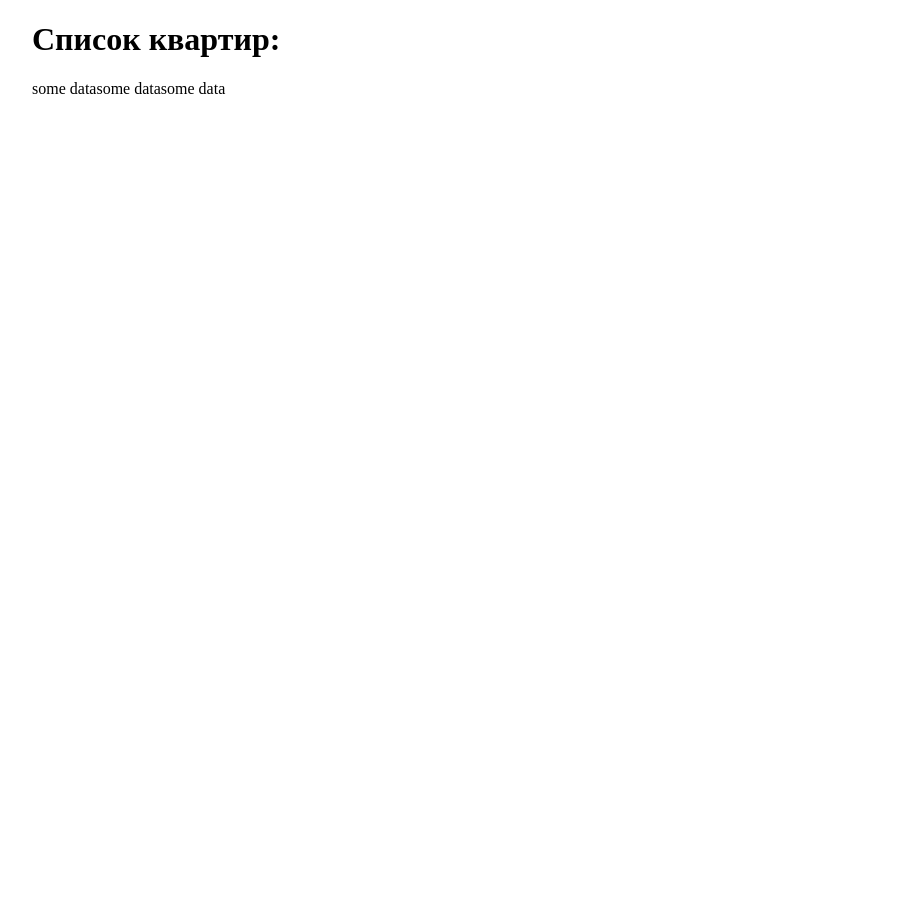
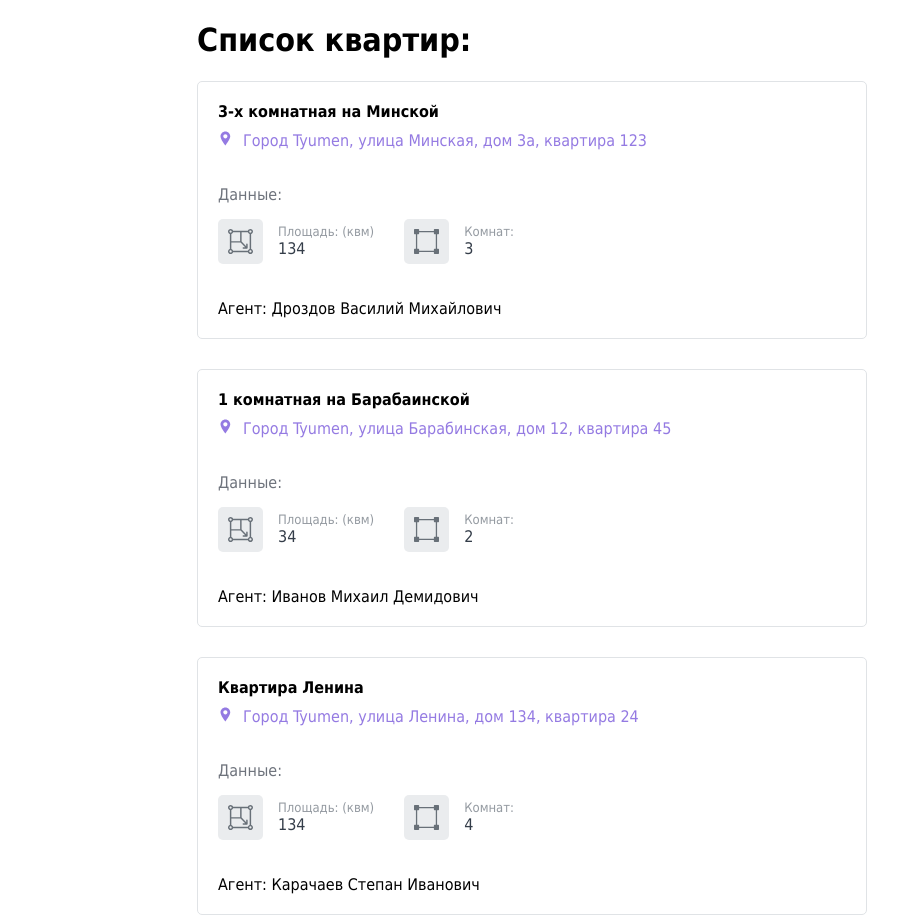
Before and after one commit to nk-d/task_apartments, a Vue app: page / in a window 1280 px wide. Shown: the whole page, without its empty margins (108-1006 px from the left). Before the commit the page ends 800 px from the top, so only its background shows below. Built offline with nearby package versions, Linux system fonts and the light colour scheme.

Commit message:
Styling of apartments

```diff
--- a/src/App.vue
+++ b/src/App.vue
@@ -24,12 +24,14 @@
     // mb import normalize, there is no need for this project
     margin: 0;
     padding: 0;
+    font-family: Tahoma, sans-serif;
   }
 
   #app {
-    max-width: 1000px;
+    max-width: 700px;
     width: 100%;
     margin: 0 auto;
     padding: 0 15px;
+    box-sizing: border-box;
   }
 </style>
--- a/src/components/Apartment.vue
+++ b/src/components/Apartment.vue
@@ -1,12 +1,33 @@
 <template>
-    <div class="apartment" v-if="apartment">
-        some data
-    </div>
+    <article class="apartment" v-if="apartment">
+        <div class="apartment__item">
+            <h2 class="apartment__header">{{ apartment.attributes.title }}</h2>
+            <Address v-if="apartment.attributes.address" :address="apartment.attributes.address" />
+            <KeyData v-if="apartment.attributes.area || apartment.attributes.rooms"
+                    :area="apartment.attributes.area"
+                    :unit="apartment.attributes.unit"
+                    :rooms="apartment.attributes.rooms" />
+            <div v-if="apartment.relationships && apartment.relationships.type === 'agent'">
+                Агент:
+                {{ apartment.relationships.attributes.last_name }}
+                {{ apartment.relationships.attributes.first_name }}
+                {{ apartment.relationships.attributes.middle_name }}
+            </div>
+
+        </div>
+    </article>
 </template>
 
 <script>
+    import Address from '@/components/ApartmentAddress';
+    import KeyData from '@/components/ApartmentKeyData';
+
     export default {
         name: 'Apartment',
+        components: {
+            Address,
+            KeyData
+        },
         props: {
             apartment: Object
         }
@@ -14,6 +35,20 @@
 </script>
 
 <style lang="scss">
-    .apartments {
+    .apartment + .apartment {
+        margin: {
+            top: 30px;
+        }
+    }
+
+    .apartment {
+        border: 1px solid #e0e3e6;
+        border-radius: 5px;
+        padding: 20px;
+
+        &__header {
+            font-size: 16px;
+            margin: 0;
+        }
     }
 </style>
--- /dev/null
+++ b/src/components/ApartmentAddress.vue
@@ -0,0 +1,45 @@
+<template>
+    <div class="address">
+        <div class="address__icon">
+            <AddressIcon />
+        </div>
+        <div class="address__text">
+            Город {{ address.city }},
+            улица {{ address.street }},
+            дом {{ address.house }},
+            квартира {{ address.room }}
+        </div>
+    </div>
+</template>
+
+<script>
+    import AddressIcon from '@/components/icons/Address';
+
+    export default {
+        name: 'ApartmentAddress',
+        components: {
+            AddressIcon
+        },
+        props: {
+            address: Object
+        }
+    }
+</script>
+
+<style lang="scss">
+    .address {
+        display: flex;
+        margin-top: 10px;
+
+        &__icon svg {
+            width: 15px;
+            height: 15px;
+            fill: rgba(#6642d6, .7);
+            margin-right: 10px;
+        }
+
+        &__text {
+            color: rgba(#6642d6, .7);
+        }
+    }
+</style>
--- /dev/null
+++ b/src/components/ApartmentKeyData.vue
@@ -0,0 +1,106 @@
+<template>
+    <div class="key-data">
+        <h3 class="key-data__header">Данные:</h3>
+        <ul class="key-data__items">
+            <li class="key-data__item" v-if="area && unit">
+                <i class="key-data__icon">
+                    <Area />
+                </i>
+                <div class="key-data__data">
+                    <div class="key-data__text">Площадь: ({{ unit }})</div>
+                    <div class="key-data__value">{{ area }}</div>
+                </div>
+            </li>
+            <li class="key-data__item" v-if="rooms">
+                <i class="key-data__icon">
+                    <Rooms />
+                </i>
+                <div class="key-data__data">
+                    <div class="key-data__text">Комнат:</div>
+                    <div class="key-data__value">{{ rooms }}</div>
+                </div>
+            </li>
+        </ul>
+    </div>
+</template>
+
+<script>
+    import Area from '@/components/icons/Area';
+    import Rooms from '@/components/icons/Rooms';
+
+    export default {
+        name: 'ApartmentAddress',
+        components: {
+            Area,
+            Rooms
+        },
+        props: {
+            area: String,
+            unit: String,
+            rooms: String
+        }
+    }
+</script>
+
+<style lang="scss">
+
+    .key-data {
+        margin: {
+            top: 35px;
+            bottom: 35px;
+        };
+
+        &__header {
+            color: #6e737c;
+            font-weight: normal;
+            font-size: 16px;
+            margin: {
+                top: 0;
+                left: 0;
+                right: 0;
+                bottom: 0;
+            };
+        }
+
+        &__items {
+            list-style-type: none;
+            display: flex;
+            flex-wrap: wrap;
+            margin: 0;
+            padding: 0;
+        }
+
+        &__item {
+            display: flex;
+            align-items: center;
+            padding-right: 30px;
+            padding-top: 15px;
+        }
+
+        &__icon {
+            width: 45px;
+            height:45px;
+            background-color: #eaecee;
+            display: flex;
+            justify-content: center;
+            align-items: center;
+            border-radius: 5px;
+            margin-right: 15px;
+
+            svg {
+                width: 25px;
+                height: 25px;
+                fill: #687078;
+            }
+        }
+
+        &__text {
+            color: #949aa1;
+            font-size: 13px;
+        }
+
+        &__value {
+            color: #343d49;
+        }
+    }
+</style>
--- a/src/components/ListApartments.vue
+++ b/src/components/ListApartments.vue
@@ -6,7 +6,7 @@
 
     </template>
 
-    <template v-else-if="!apartments.length && !error">Some loading with interactive elements, mb use spin</template>
+    <template v-else-if="!apartments.length && !error">Загрузка...</template>
 
     <template v-else-if="error">Упс, ошибка, попробуйте обновить страницу позже!</template>
   </main>
@@ -35,6 +35,5 @@
 
 <style lang="scss">
   .list-apartments {
-    display: flex;
   }
 </style>
--- /dev/null
+++ b/src/components/icons/Address.vue
@@ -0,0 +1,6 @@
+<template>
+    <svg xmlns="http://www.w3.org/2000/svg" viewBox="-119 -21 682 682.667">
+        <defs/>
+        <path d="M216.21 0C93.548 0-6.25 99.797-6.25 222.46-6.25 376.638 216.43 640 216.43 640s222.242-270.945 222.242-417.54C438.672 99.798 338.879 0 216.21 0zm67.122 287.598c-18.508 18.504-42.812 27.757-67.121 27.757-24.305 0-48.617-9.253-67.117-27.757-37.012-37.008-37.012-97.227 0-134.239 17.922-17.93 41.761-27.804 67.117-27.804 25.355 0 49.191 9.879 67.121 27.804 37.012 37.012 37.012 97.23 0 134.239zm0 0"/>
+    </svg>
+</template>
--- /dev/null
+++ b/src/components/icons/Area.vue
@@ -0,0 +1,6 @@
+<template>
+    <svg xmlns="http://www.w3.org/2000/svg" viewBox="0 0 512 512">
+        <defs/>
+        <path d="M473.67 407.48V104.52C495.79 98.02 512 77.53 512 53.33 512 23.92 488.07 0 458.67 0c-24.21 0-44.7 16.2-51.19 38.33H104.52C98.03 16.2 77.54 0 53.33 0 23.93 0 0 23.92 0 53.33c0 24.2 16.21 44.69 38.33 51.19v302.96C16.21 413.98 0 434.47 0 458.67 0 488.08 23.93 512 53.33 512c24.21 0 44.7-16.2 51.19-38.33h302.96c6.49 22.13 26.98 38.33 51.19 38.33 29.4 0 53.33-23.92 53.33-53.33 0-24.2-16.21-44.69-38.33-51.19zm-66.19 36.19H104.52c-5.09-17.37-18.82-31.1-36.19-36.19V278.5h188.958l94.166 94.167h-38.527c-8.284 0-15 6.716-15 15s6.716 15 15 15h74.74c8.309 0 14.974-6.773 14.998-14.956l.002-.044v-74.74c0-8.284-6.716-15-15-15s-15 6.716-15 15v38.527L278.5 257.287V68.33h128.98c5.09 17.37 18.82 31.1 36.19 36.19v302.96c-17.37 5.09-31.1 18.82-36.19 36.19zM482 53.33c0 12.872-10.471 23.34-23.33 23.34-19.641 0-30.684-23.115-17.86-38.34 13.961-16.604 41.19-6.712 41.19 15zM248.5 248.5H68.33V104.52c17.37-5.09 31.1-18.82 36.19-36.19H248.5zM30 53.33C30 40.47 40.47 30 53.33 30c19.792 0 30.572 23.207 17.87 38.33-14.089 16.842-41.2 6.511-41.2-15zm0 405.34c0-12.871 10.47-23.34 23.33-23.34 19.702 0 30.657 23.148 17.86 38.34-13.961 16.604-41.19 6.712-41.19-15zM458.67 482c-21.572 0-31.751-27.189-15-41.2 8.64-7.257 21.278-7.337 30 .01 16.604 13.961 6.712 41.19-15 41.19z"/>
+    </svg>
+</template>
--- /dev/null
+++ b/src/components/icons/Rooms.vue
@@ -0,0 +1,6 @@
+<template>
+    <svg xmlns="http://www.w3.org/2000/svg" viewBox="0 0 407.51 407.51">
+        <defs/>
+        <path d="M397.061 83.592c5.771 0 10.449-4.678 10.449-10.449V10.449C407.51 4.678 402.832 0 397.061 0h-62.694c-5.771 0-10.449 4.678-10.449 10.449v20.898H83.592V10.449C83.592 4.678 78.914 0 73.143 0H10.449C4.678 0 0 4.678 0 10.449v62.694c0 5.771 4.678 10.449 10.449 10.449h20.898v240.327H10.449C4.678 323.918 0 328.597 0 334.367v62.694c0 5.771 4.678 10.449 10.449 10.449h62.694c5.771 0 10.449-4.678 10.449-10.449v-20.898h240.327v20.898c0 5.771 4.678 10.449 10.449 10.449h62.694c5.771 0 10.449-4.678 10.449-10.449v-62.694c0-5.771-4.678-10.449-10.449-10.449h-20.898V83.592h20.897zm-41.796 240.326h-20.898c-5.771 0-10.449 4.678-10.449 10.449v20.898H83.592v-20.898c0-5.771-4.678-10.449-10.449-10.449H52.245V83.592h20.898c5.771 0 10.449-4.678 10.449-10.449V52.245h240.327v20.898c0 5.771 4.678 10.449 10.449 10.449h20.898v240.326z"/>
+    </svg>
+</template>
```
